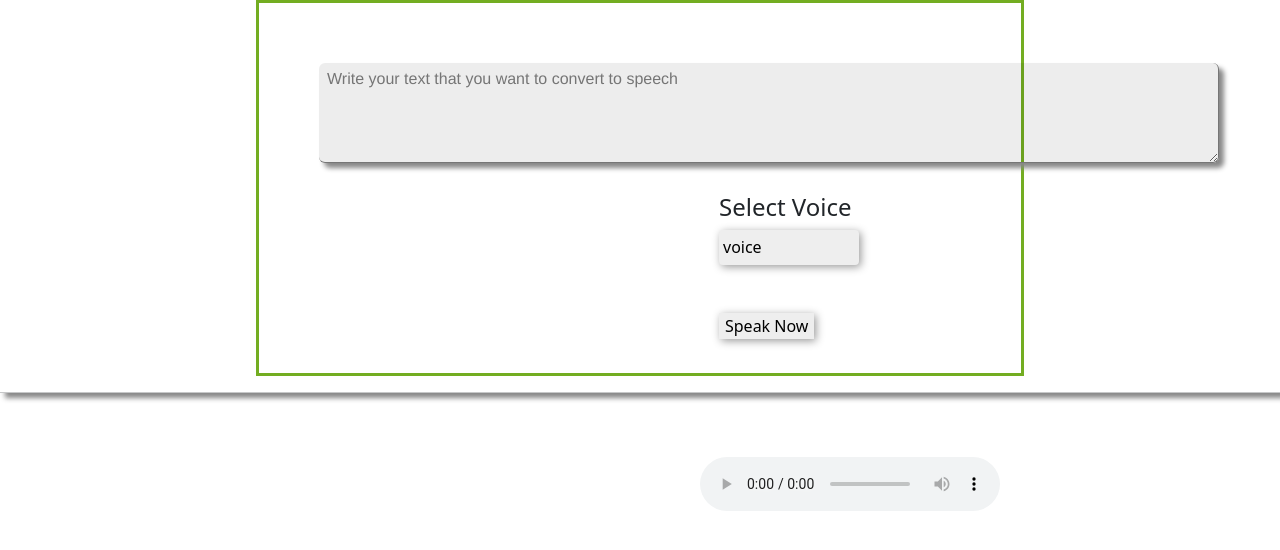
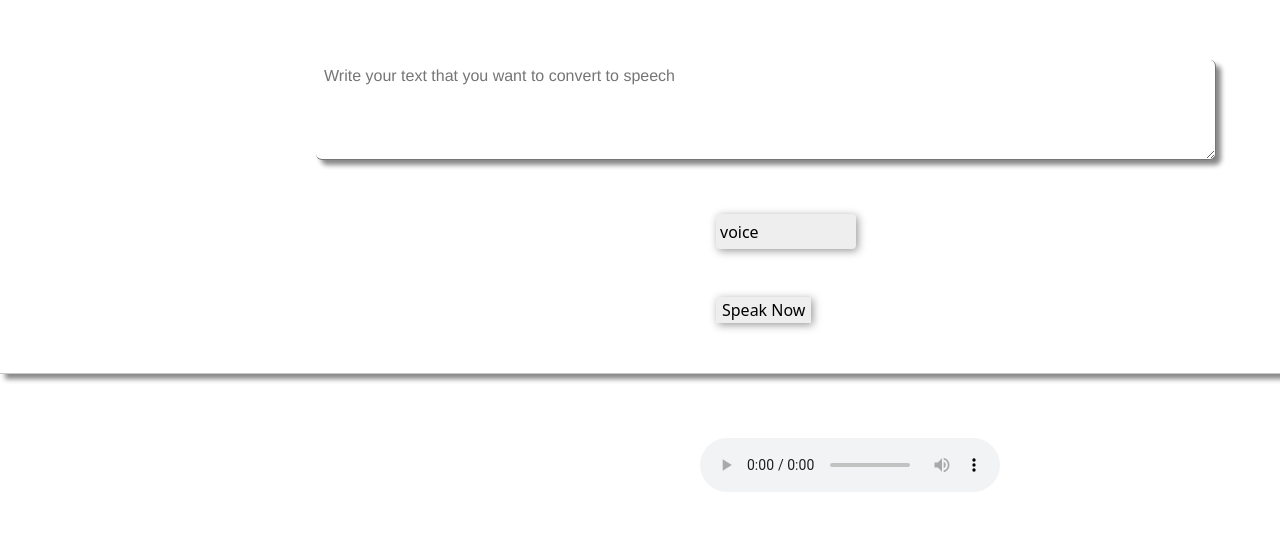
Before and after one commit to abhishah-16/aws-polly-frontend, an Angular app: page / in a window 1280 px wide. Shown: the top 550 px of the page. Built offline with nearby package versions, Linux system fonts and the light colour scheme.

Commit message:
modify: code

```diff
--- a/src/app/app.component.css
+++ b/src/app/app.component.css
@@ -1,6 +1,6 @@
 textarea {
     margin-top: 50px;
-    margin-left:50px;
+    margin-left: 50px;
     width: 900px;
     height: 100px;
     -moz-border-bottom-colors: none;
@@ -21,6 +21,7 @@ textarea {
     padding: 5px 8px;
     transition: background-color 0.2s ease 0s;
     box-shadow: 5px 5px 5px #888888;
+    background-color: #FFFFFF;
 }
 
 
@@ -75,13 +76,22 @@ select {
     color: white;
 }
 
-audio:hover {
-    background-color: #008CBA;
-    color: white;
-}
 .container {
     margin: auto;
     width: 60%;
-    border: 3px solid #73AD21;
     padding: 10px;
-  }
+
+}
+
+.image {
+    /* background-image: url('https://media.istockphoto.com/photos/sound-wave-blue-blur-background-picture-id1363923250?b=1&k=20&m=1363923250&s=170667a&w=0&h=_KZYLZotmtGf7mnaoiyJEgeSU6zDVWKNj0a-mvXc5Ls='); */
+    /* filter: blur(3px); */
+    /* Full height */
+    height: 900px;
+    width: 100%;
+
+    /* Center and scale the image nicely */
+    background-position: center;
+    background-repeat: no-repeat;
+    background-size: cover;
+}
--- a/src/app/app.component.html
+++ b/src/app/app.component.html
@@ -1,12 +1,12 @@
+<div class="image">
   <div style="float:center;box-shadow: 5px 5px 5px #888888;">
     <div class="container">
       <form [formGroup]="dataForm">
         <textarea formControlName="text" placeholder="Write your text that you want to convert to speech" rows="20"
-        name="comment[text]" id="comment_text" cols="40" class="ui-autocomplete-input" autocomplete="off" role="textbox"
-        aria-autocomplete="list" aria-haspopup="true"></textarea>
-      <br><br>
+          name="comment[text]" id="comment_text" cols="40" class="ui-autocomplete-input" autocomplete="off"
+          role="textbox" aria-autocomplete="list" aria-haspopup="true"></textarea>
+        <br><br><br>
       </form>
-    <h4>Select Voice</h4>
       <div class="dropdown">
         <select name="" id="select" [(ngModel)]="selectedVoice">
           <option value="" disabled>voice</option>
@@ -16,12 +16,15 @@
       <br><br>
       <button id="btn" style="margin-left:450px" (click)="onSubmit()">Speak Now</button><br><br>
     </div>
-
     <hr>
   </div>
   <br><br>
   <div class="" style="margin-left:700px">
     <audio controls>
-    <source src="" type="audio/mpeg">
-  </audio>
+      <source src="https://docs.google.com/uc?export=download&id={{id}}"
+        type="audio/mp3">
+    </audio><br>
   </div>
+</div>
+
+<!-- 10eeWfZi9DOjtpI_SccVoq5loBBtAYMr8 -->
--- a/src/app/app.component.ts
+++ b/src/app/app.component.ts
@@ -1,6 +1,5 @@
 import { Component, OnInit } from '@angular/core';
 import { FormBuilder, FormGroup, Validators } from '@angular/forms';
-import { saveAs } from 'file-saver';
 import { PollyService } from './polly.service';
 
 @Component({
@@ -15,6 +14,7 @@ export class AppComponent implements OnInit {
   ) { }
 
   dataForm: any = FormGroup
+  id='1-BFkCxnwNchYkVfEZqbkoYuyBQRGQnAz'
   voice: string[] = ["Joey", "Joanna", "Ivy"]
   fileUrl: any;
   selectedVoice = ''
```
Lines whose indentation alone changed are shown as unchanged.
